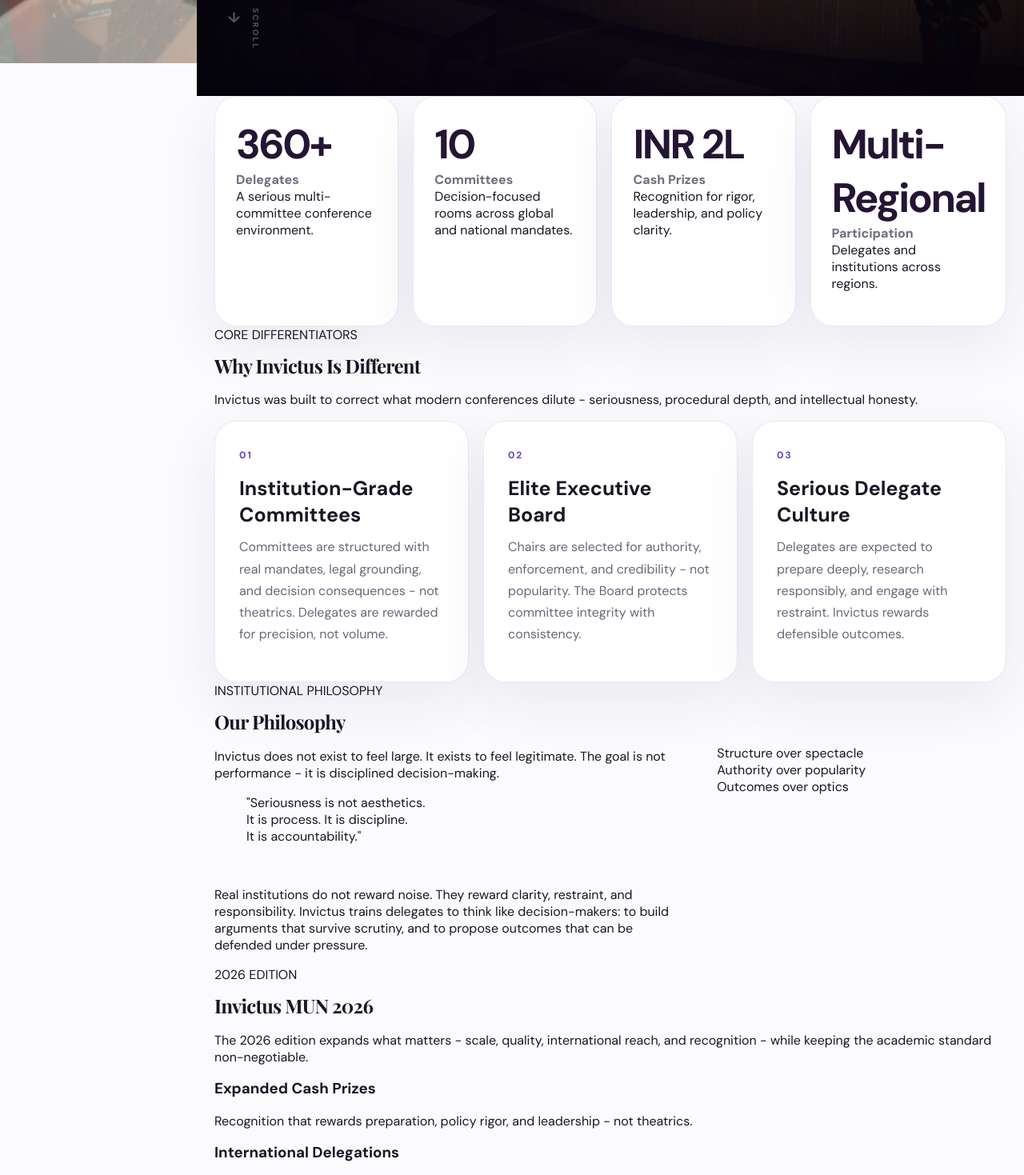
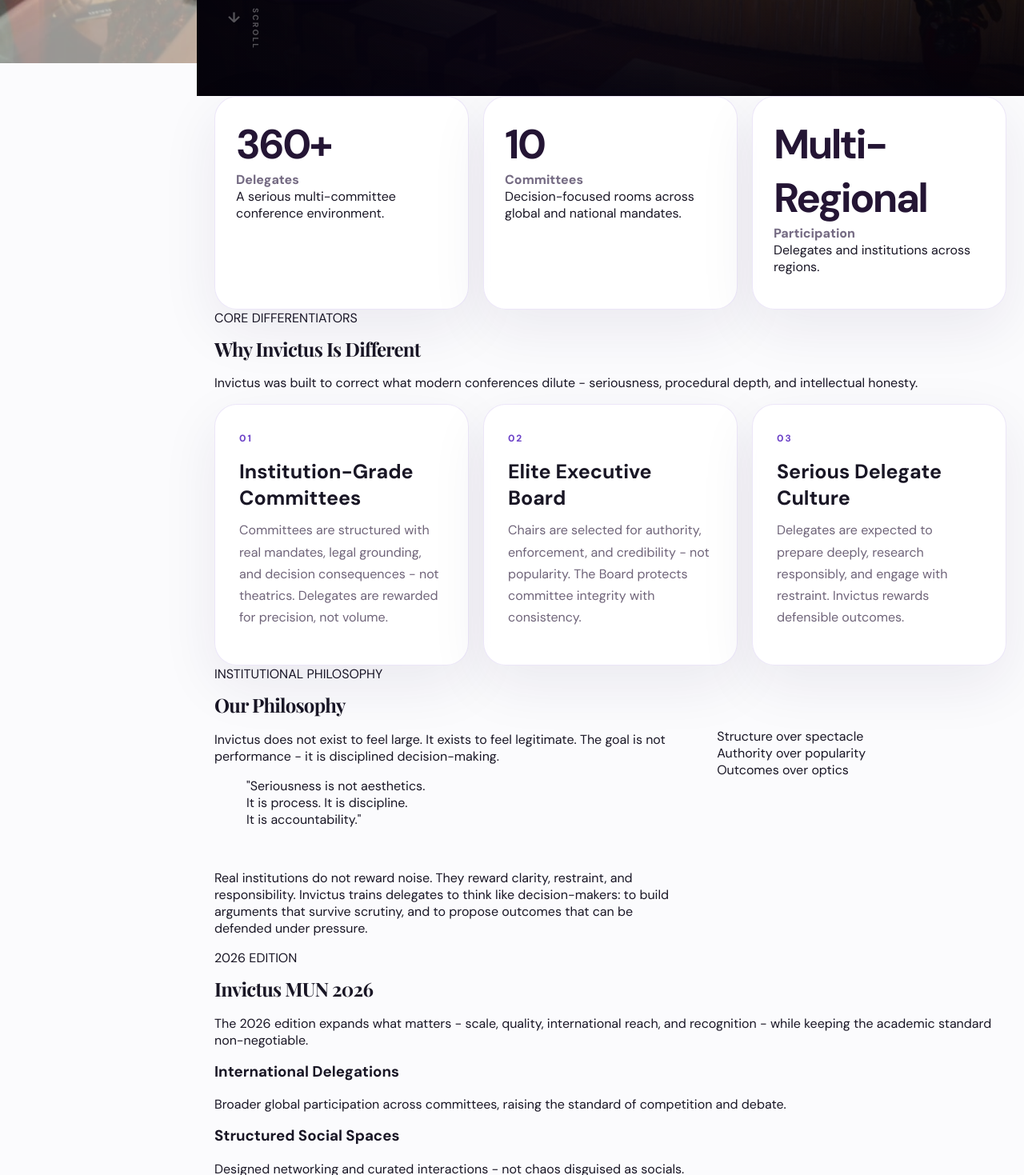
Before and after one commit to KingDexter0/INVICTUS-MUN, a Next.js app: page / in a window 1280 px wide. Shown: the part 721-2190 px from the top of the page at 80% size. Built offline with nearby package versions, Linux system fonts and the light colour scheme; no server answers; the database is empty; a web font is replaced by a local one.

Commit message:
Remove cash prize cards from the public page

```diff
--- a/app/page.tsx
+++ b/app/page.tsx
@@ -8,7 +8,6 @@
 const snapshotCards = [
   ["360+", "Delegates", "A serious multi-committee conference environment."],
   ["10", "Committees", "Decision-focused rooms across global and national mandates."],
-  ["INR 2L", "Cash Prizes", "Recognition for rigor, leadership, and policy clarity."],
   ["Multi-Regional", "Participation", "Delegates and institutions across regions."]
 ];
 
@@ -31,7 +30,6 @@
 ];
 
 const editionCards = [
-  ["Expanded Cash Prizes", "Recognition that rewards preparation, policy rigor, and leadership - not theatrics."],
   ["International Delegations", "Broader global participation across committees, raising the standard of competition and debate."],
   ["Structured Social Spaces", "Designed networking and curated interactions - not chaos disguised as socials."]
 ];
--- a/site.css
+++ b/site.css
@@ -531,7 +531,7 @@
   display: grid;
   gap: 18px;
 }
-.snapshot-grid { grid-template-columns: repeat(4, 1fr); }
+.snapshot-grid { grid-template-columns: repeat(3, 1fr); }
 .snapshot-card, .differentiator-card, .edition-card, .committee-preview-card, .eb-highlight-card, .testimonial-card, .resource-cta-card {
   border: 1px solid rgba(109,67,200,.13);
   border-radius: 28px;
```
